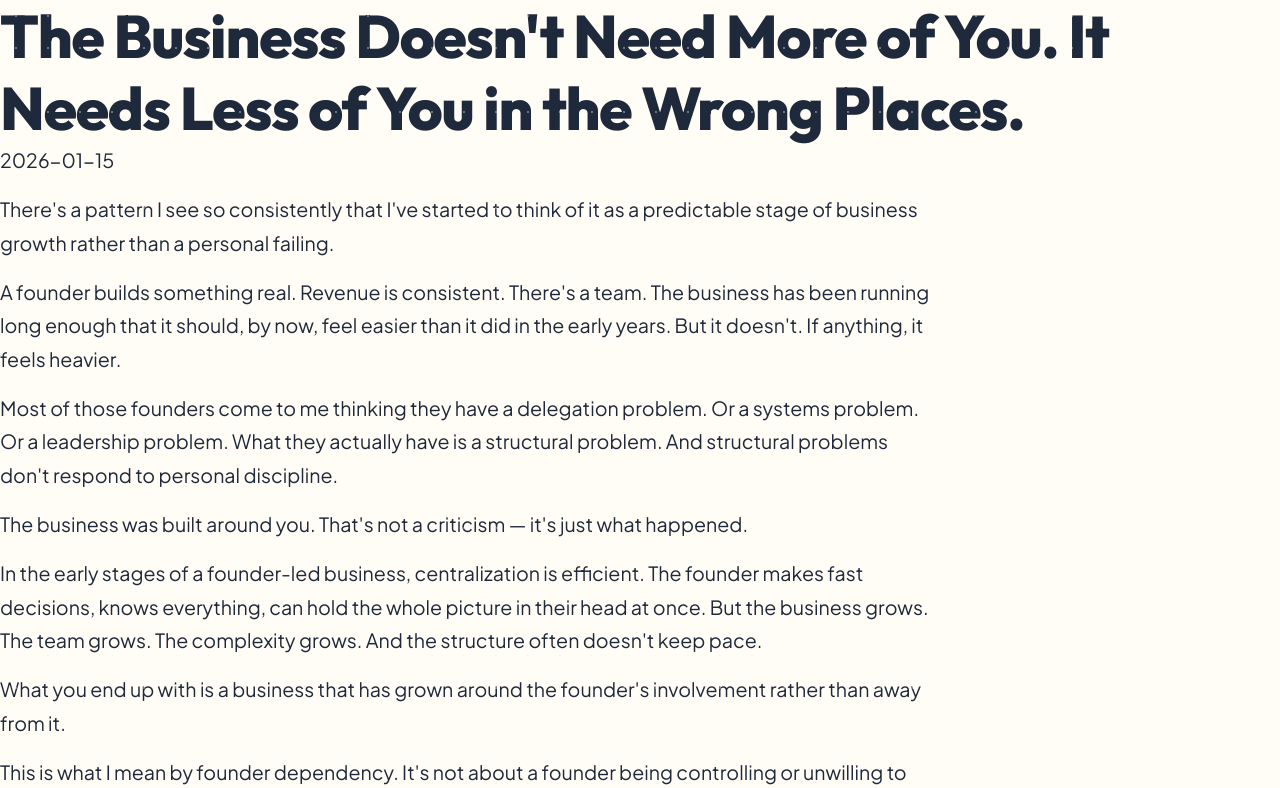
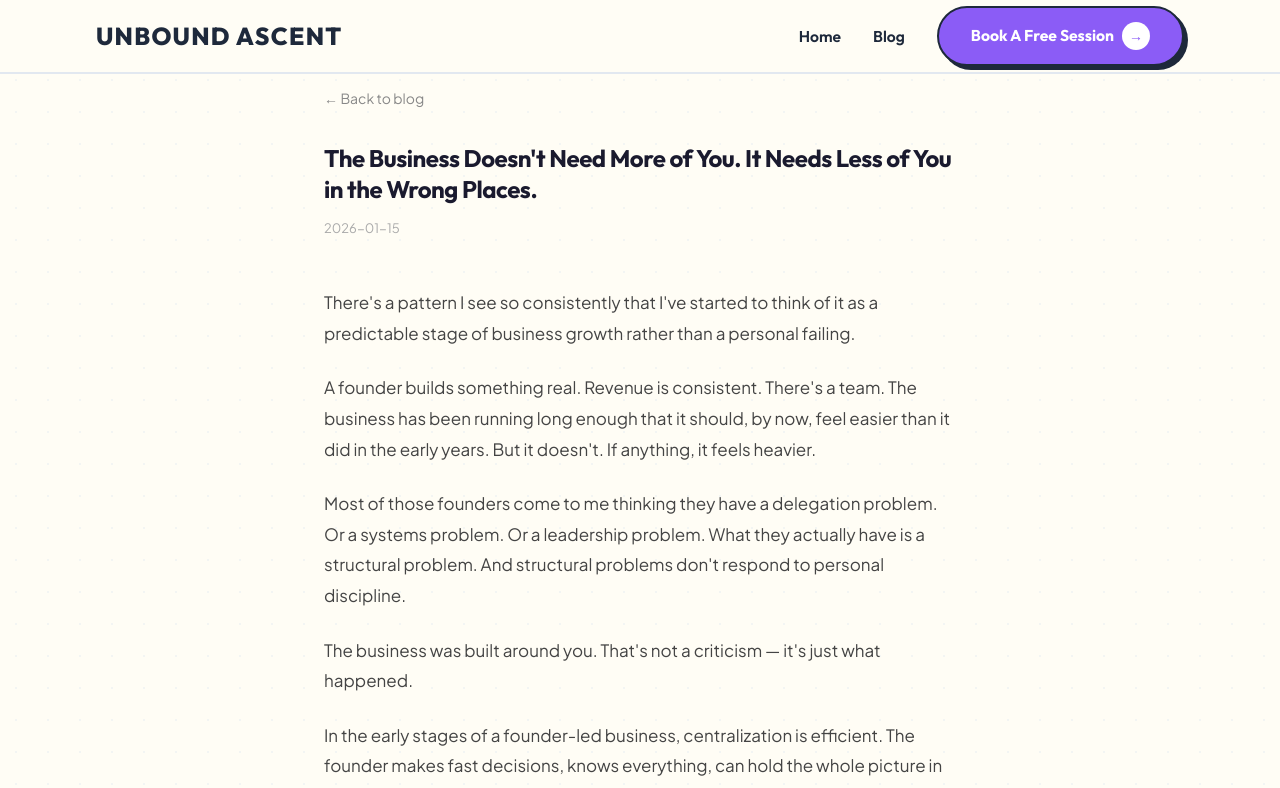
Before and after one commit to unboundascentdev/unbound-ascent, a Next.js app: page /blog/founder-dependency in a window 1280 px wide. Shown: the top 788 px of the page. Built offline with nearby package versions, Linux system fonts and the light colour scheme.

Commit message:
fix blog styling

```diff
--- a/src/app/blog/[slug]/page.js
+++ b/src/app/blog/[slug]/page.js
@@ -1,4 +1,8 @@
 import { getPostBySlug, getAllPosts } from '@/lib/posts';
+import Navbar from '@/components/Navbar';
+import Footer from '@/components/Footer';
+import Link from 'next/link';
+import styles from './post.module.css';
 
 export async function generateStaticParams() {
   const posts = getAllPosts();
@@ -10,14 +14,21 @@ export default async function BlogPost({ params }) {
   const post = getPostBySlug(slug);
 
   return (
-    <main className="max-w-2xl mx-auto px-6 py-20">
-      <h1 className="text-3xl font-bold mb-4">{post.title}</h1>
-      <p className="text-gray-500 text-sm mb-12">{post.date}</p>
-      <div className="prose prose-gray max-w-none">
-        {post.content.split('\n').map((paragraph, i) => (
-          paragraph ? <p key={i} className="mb-4 text-gray-700 leading-relaxed">{paragraph}</p> : null
-        ))}
+    <>
+      <Navbar />
+      <div className={styles.wrapper}>
+        <Link href="/blog" className={styles.back}>← Back to blog</Link>
+        <h1 className={styles.title}>{post.title}</h1>
+        <p className={styles.date}>{post.date}</p>
+        <div className={styles.body}>
+          {post.content.split('\n').map((paragraph, i) => (
+            paragraph.trim() ? (
+              <p key={i}>{paragraph}</p>
+            ) : null
+          ))}
+        </div>
       </div>
-    </main>
+      <Footer />
+    </>
   );
 }
--- /dev/null
+++ b/src/app/blog/[slug]/post.module.css
@@ -0,0 +1,41 @@
+.wrapper {
+    max-width: 680px;
+    margin: 0 auto;
+    padding: 80px 24px;
+    position: relative;
+    z-index: 1;
+  }
+
+  .back {
+    display: inline-block;
+    font-size: 14px;
+    color: #888;
+    margin-bottom: 32px;
+    text-decoration: none;
+  }
+
+  .back:hover {
+    color: #333;
+  }
+
+  .title {
+    font-size: 24px !important;
+    font-weight: 700;
+    line-height: 1.3;
+    margin-bottom: 12px;
+    color: #1a1a2e;
+  }
+
+  .date {
+    font-size: 13px;
+    color: #aaa;
+    margin-bottom: 48px;
+  }
+
+  .body p {
+    font-size: 17px !important;
+    line-height: 1.8;
+    color: #444;
+    margin-bottom: 24px;
+    max-width: 100% !important;
+  }
```
Also changed, not shown: src/app/blog/page.js (+10 -4 lines).
